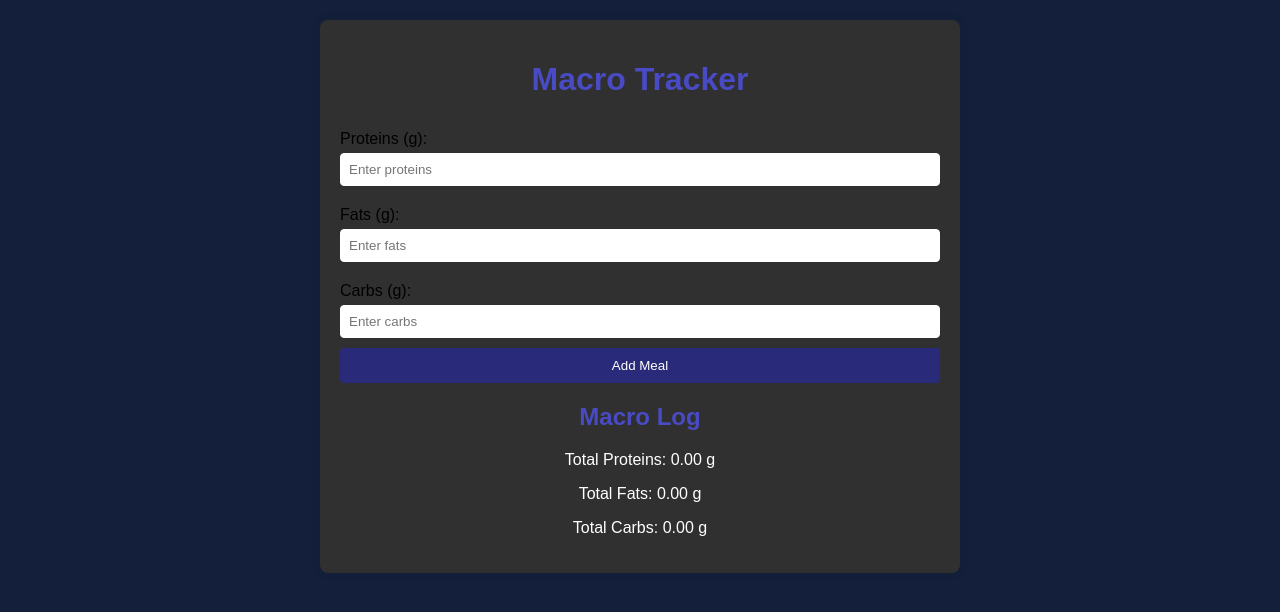
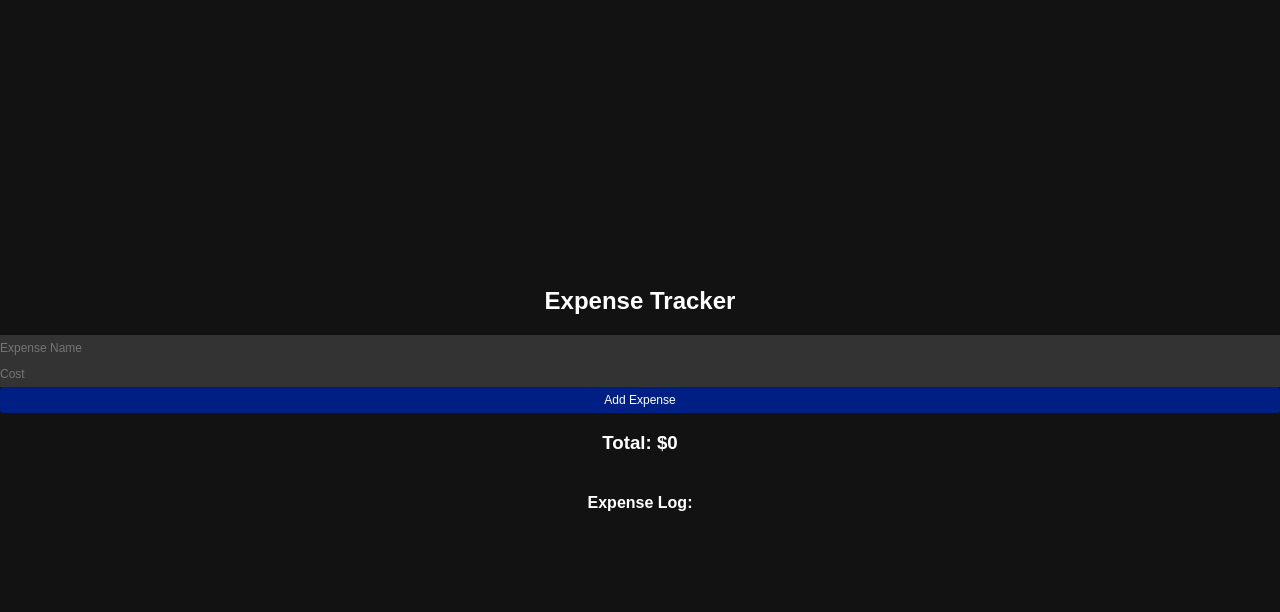
Before and after one commit to Jasn57/macro-tracker, a plain HTML site: page index.html in a window 1280 px wide. Drawn offline with Linux system fonts and the light colour scheme.

Commit message:
updat all

```diff
--- a/index.html
+++ b/index.html
@@ -3,32 +3,21 @@
 <head>
     <meta charset="UTF-8">
     <meta name="viewport" content="width=device-width, initial-scale=1.0">
-    <title>Macro Tracker</title>
+    <title>Expense Tracker</title>
     <link rel="stylesheet" href="styles.css">
 </head>
 <body>
-    <div class="container">
-        <h1>Macro Tracker</h1>
 
-        <form id="macro-form">
-            <label for="proteins">Proteins (g):</label>
-            <input type="number" id="proteins" placeholder="Enter proteins" required>
+    <h2>Expense Tracker</h2>
+    <input type="text" id="expense-name" placeholder="Expense Name">
+    <input type="number" id="expense-cost" placeholder="Cost">
+    <button onclick="addExpense()">Add Expense</button>
 
-            <label for="fats">Fats (g):</label>
-            <input type="number" id="fats" placeholder="Enter fats" required>
+    <h3>Total: $<span id="total-cost">0</span></h3>
 
-            <label for="carbs">Carbs (g):</label>
-            <input type="number" id="carbs" placeholder="Enter carbs" required>
-
-            <button type="submit">Add Meal</button>
-        </form>
-
-        <h2>Macro Log</h2>
-        <div id="totals">
-            <p>Total Proteins: <span id="totalProteins">0</span> g</p>
-            <p>Total Fats: <span id="totalFats">0</span> g</p>
-            <p>Total Carbs: <span id="totalCarbs">0</span> g</p>
-        </div>
+    <div class="expense-log">
+        <h4>Expense Log:</h4>
+        <ul id="expense-list"></ul>
     </div>
 
     <script src="script.js"></script>
--- a/script.js
+++ b/script.js
@@ -1,56 +1,21 @@
-document.addEventListener('DOMContentLoaded', function() {
+let totalCost = 0;
 
-    const storedData = JSON.parse(localStorage.getItem('mealData')) || {
-        totalProteins: 0,
-        totalFats: 0,
-        totalCarbs: 0,
-        lastReset: new Date().getTime()
-    };
+function addExpense() {
+    const name = document.getElementById("expense-name").value.trim();
+    const cost = parseFloat(document.getElementById("expense-cost").value);
 
-    function resetIf24HoursPassed() {
-        const now = new Date().getTime();
-        const hoursElapsed = (now - storedData.lastReset) / (1000 * 60 * 60);
-
-        if (hoursElapsed >= 24) {
-            storedData.totalProteins = 0;
-            storedData.totalFats = 0;
-            storedData.totalCarbs = 0;
-            storedData.lastReset = now;
-            localStorage.setItem('mealData', JSON.stringify(storedData));
-        }
+    if (name === "" || isNaN(cost) || cost <= 0) {
+        alert("Please enter a valid expense name and cost.");
+        return;
     }
 
-    resetIf24HoursPassed();
+    totalCost += cost;
+    document.getElementById("total-cost").textContent = totalCost.toFixed(2);
 
-    document.getElementById('totalProteins').innerText = storedData.totalProteins.toFixed(2);
-    document.getElementById('totalFats').innerText = storedData.totalFats.toFixed(2);
-    document.getElementById('totalCarbs').innerText = storedData.totalCarbs.toFixed(2);
+    const listItem = document.createElement("li");
+    listItem.textContent = `${name}: $${cost.toFixed(2)}`;
+    document.getElementById("expense-list").appendChild(listItem);
 
-    const form = document.getElementById('macro-form');
-
-    if (form) {
-        form.addEventListener('submit', function(e) {
-            e.preventDefault();
-
-            const proteins = parseFloat(document.getElementById('proteins').value);
-            const fats = parseFloat(document.getElementById('fats').value);
-            const carbs = parseFloat(document.getElementById('carbs').value);
-
-            storedData.totalProteins += proteins;
-            storedData.totalFats += fats;
-            storedData.totalCarbs += carbs;
-
-            localStorage.setItem('mealData', JSON.stringify(storedData));
-
-            document.getElementById('totalProteins').innerText = storedData.totalProteins.toFixed(2);
-            document.getElementById('totalFats').innerText = storedData.totalFats.toFixed(2);
-            document.getElementById('totalCarbs').innerText = storedData.totalCarbs.toFixed(2);
-
-            document.getElementById('proteins').value = '';
-            document.getElementById('fats').value = '';
-            document.getElementById('carbs').value = '';
-        });
-    } else {
-        console.error('Form not found!');
-    }
-});
+    document.getElementById("expense-name").value = "";
+    document.getElementById("expense-cost").value = "";
+}
--- a/styles.css
+++ b/styles.css
@@ -1,70 +1,96 @@
 body {
     font-family: Arial, sans-serif;
+    background-color: #121212;
+    color: #ffffff;
+    display: flex;
+    justify-content: center;
+    align-items: center;
+    height: 100vh;
     margin: 0;
-    padding: 0;
-    background-color: #14203b;
+    flex-direction: column;
 }
 
 .container {
-    max-width: 600px;
-    margin: 20px auto;
-    padding: 20px;
-    background-color: #303030;
-    border-radius: 8px;
-    box-shadow: 0 0 10px rgba(0, 0, 0, 0.1);
+    background-color: #1e1e1e;
+    padding: 15px;
+    border-radius: 10px;
+    box-shadow: 0px 0px 10px rgba(255, 255, 255, 0.1);
+    width: 90%;
+    max-width: 350px;
+    text-align: center;
+    display: flex;
+    flex-direction: column;
+    gap: 10px;
 }
 
-h1, h2 {
-    color: #494bc4;
-    text-align: center;
+.title {
+    margin-bottom: 10px;
+    font-size: 20px;
 }
 
-form {
+.form-container {
+    background-color: #252525;
+    padding: 8px;
+    border-radius: 6px;
     display: flex;
     flex-direction: column;
-    margin-bottom: 20px;
+    gap: 6px;
 }
 
-label {
-    margin: 10px 0 5px;
+input, button {
+    width: 100%;
+    padding: 6px;
+    font-size: 12px;
+    border-radius: 4px;
+    border: none;
 }
 
-input[type="text"], input[type="number"] {
-    padding: 8px;
-    margin-bottom: 10px;
-    border-radius: 4px;
-    border: 1px solid #ffffff;
+input {
+    background-color: #333;
+    color: #fff;
+    outline: none;
 }
 
 button {
-    padding: 10px;
-    background-color: #292a79;
-    color: white;
-    border: none;
-    border-radius: 4px;
+    background-color: #001f85;
+    color: #fff;
     cursor: pointer;
+    padding: 6px;
+    font-size: 12px;
 }
 
 button:hover {
-    background-color: #2f3085;
+    background-color: #012396;
 }
 
-#macroLog {
-    list-style-type: none;
+.expense-container {
+    background-color: #252525;
+    padding: 10px;
+    border-radius: 6px;
+    display: flex;
+    flex-direction: column;
+    gap: 8px;
+}
+
+ul {
+    list-style: none;
     padding: 0;
 }
 
-#macroLog li {
-   color: white;
-    padding: 10px;
-    background-color: #303030;
-    margin-bottom: 10px;
+li {
+    background-color: #333;
+    padding: 6px;
+    margin: 4px 0;
     border-radius: 4px;
-    box-shadow: 0 0 5px rgba(0, 0, 0, 0.1);
+    font-size: 12px;
 }
 
-#totals {
-    margin-top: 20px;
-    text-align: center;
-    color: white;
+.total-container {
+    background-color: #252525;
+    padding: 8px;
+    border-radius: 6px;
+    font-size: 14px;
+    display: flex;
+    justify-content: center;
+    align-items: center;
 }
```
